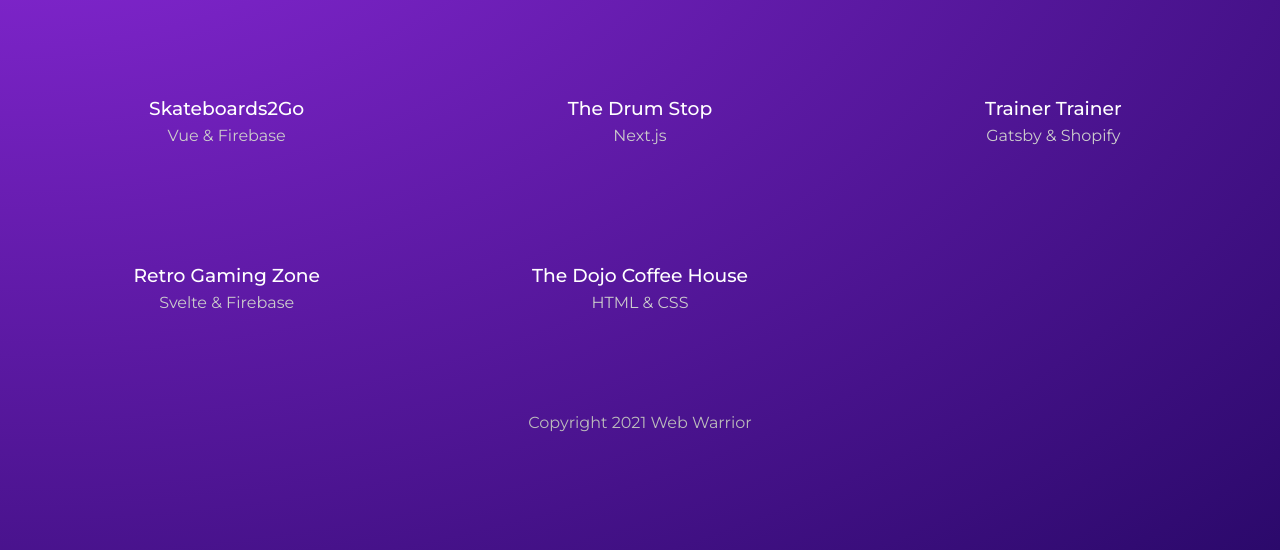
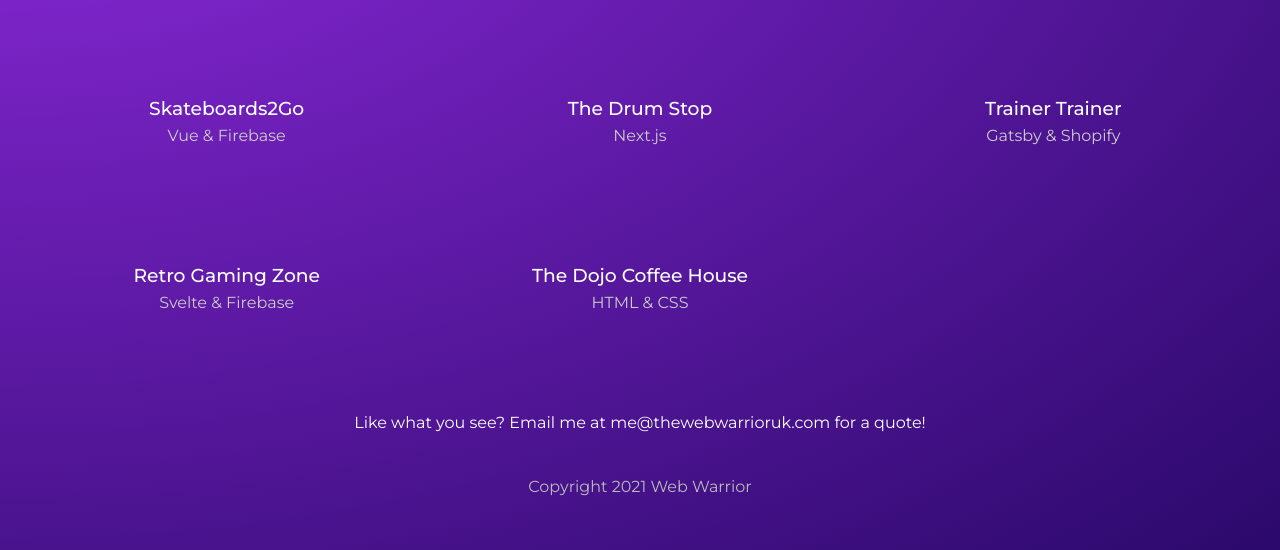
Before and after one commit to gnodivad/web-warrior, a Gatsby site: page /projects in a window 1280 px wide. Shown: the part 250-800 px from the top of the page. Built offline with nearby package versions, Linux system fonts and the light colour scheme; Gatsby itself is replaced by a stand-in of ours.

Commit message:
Gatsby Tutorial #15 - Multiple Queries

```diff
--- a/gatsby-config.js
+++ b/gatsby-config.js
@@ -20,5 +20,6 @@ module.exports = {
     title: "Web Warrior",
     description: "web dev portfolio",
     copyright: "This website is copyright 2021 Web Warrior",
+    contact: "me@thewebwarrioruk.com",
   },
 }
--- a/src/pages/projects/index.js
+++ b/src/pages/projects/index.js
@@ -7,7 +7,8 @@ import {
 } from "../../styles/projects.module.css"
 
 export default function Projects({ data }) {
-  const projects = data.allMarkdownRemark.nodes
+  const projects = data.projects.nodes
+  const contact = data.contact.siteMetadata.contact
 
   return (
     <Layout>
@@ -24,6 +25,7 @@ export default function Projects({ data }) {
             </Link>
           ))}
         </div>
+        <p>Like what you see? Email me at {contact} for a quote!</p>
       </div>
     </Layout>
   )
@@ -31,7 +33,9 @@ export default function Projects({ data }) {
 
 export const query = graphql`
   query ProjectsPage {
-    allMarkdownRemark(sort: { fields: frontmatter___date, order: DESC }) {
+    projects: allMarkdownRemark(
+      sort: { fields: frontmatter___date, order: DESC }
+    ) {
       nodes {
         frontmatter {
           slug
@@ -41,5 +45,10 @@ export const query = graphql`
         id
       }
     }
+    contact: site {
+      siteMetadata {
+        contact
+      }
+    }
   }
 `
```
